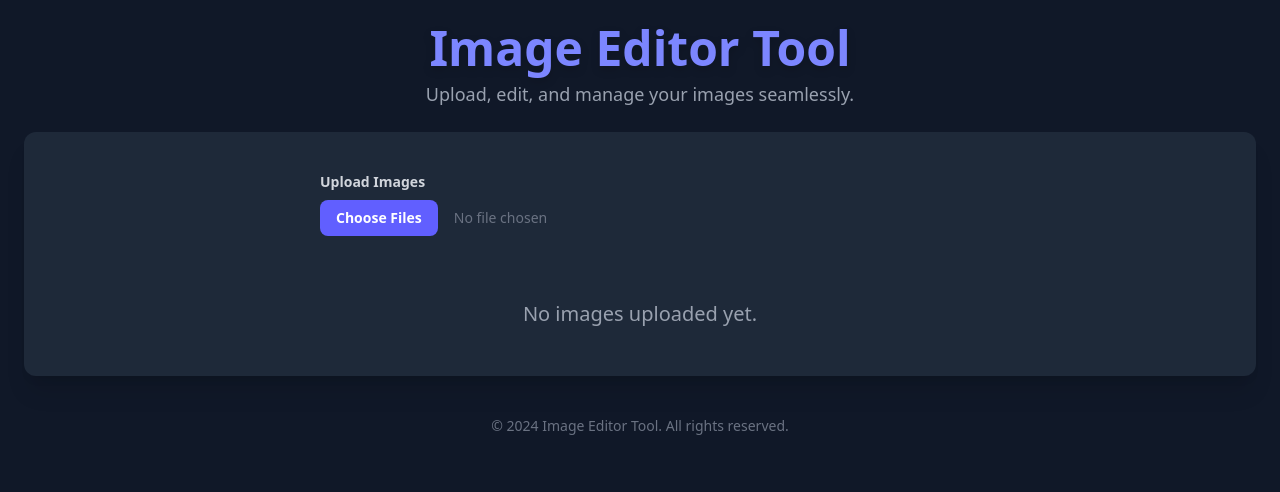
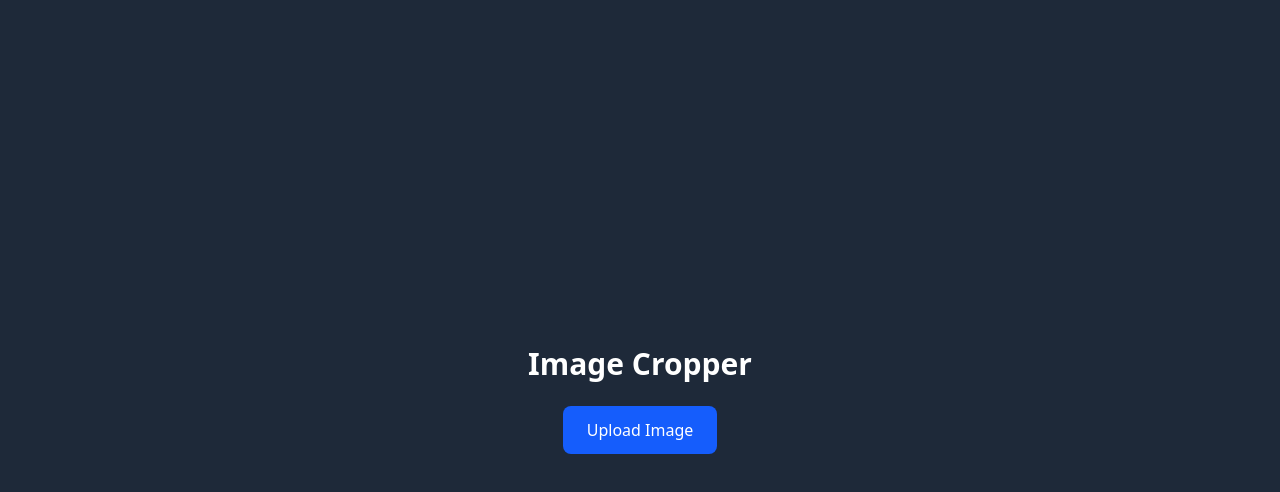
Before and after one commit to AbdullahCodingMaster/image-editor-tool, a React (Vite) app: page / in a window 1280 px wide. Shown: the top 492 px of the page. Built offline with nearby package versions, Linux system fonts and the light colour scheme.

Commit message:
Add image cropping functionality with new Home and Cropper components

```diff
--- a/package.json
+++ b/package.json
@@ -10,12 +10,16 @@
     "preview": "vite preview"
   },
   "dependencies": {
+    "@emotion/react": "^11.14.0",
+    "@emotion/styled": "^11.14.0",
+    "@mui/material": "^6.4.2",
     "@tailwindcss/vite": "^4.0.3",
     "cropperjs": "^1.6.2",
     "prop-types": "^15.8.1",
     "react": "^18.3.1",
     "react-cropper": "^2.3.3",
     "react-dom": "^18.3.1",
+    "react-easy-crop": "^5.2.0",
     "react-icons": "^5.4.0",
     "tailwindcss": "^4.0.3"
   },
--- a/src/App.jsx
+++ b/src/App.jsx
@@ -1,100 +1,7 @@
-import { useState } from "react";
-import ImageUpload from "./components/ImageUpload";
-import ImageGallery from "./components/ImageGallery";
-import ImageEditor from "./components/ImageEditor";
-import "./App.css";
+import Home from "./pages/Home";
 
-function App() {
-  const [images, setImages] = useState([]);
-  const [selectedImage, setSelectedImage] = useState(null);
-
-  const handleUpload = (newImages) => {
-    setImages((prevImages) => [...prevImages, ...newImages]);
-  };
-
-  const handleSelect = (image) => {
-    setSelectedImage(image);
-  };
-
-  const handleSave = (editedImage) => {
-    setImages((prevImages) =>
-      prevImages.map((img) => (img === selectedImage ? editedImage : img))
-    );
-    setSelectedImage(null); // Optionally reset selection after save
-  };
-
-  return (
-    <div className="min-h-screen bg-gray-900 text-white flex flex-col items-center p-6">
-      <header className="w-full text-center mb-6">
-        <h1 className="text-5xl font-extrabold text-indigo-400 drop-shadow-lg">
-          Image Editor Tool
-        </h1>
-        <p className="text-lg text-gray-400 mt-2">
-          Upload, edit, and manage your images seamlessly.
-        </p>
-      </header>
-
-      <div className="bg-gray-800 shadow-xl rounded-xl p-6 w-full max-w-7xl">
-        {/* Conditional rendering for image editor */}
-        {selectedImage ? (
-          <div className="grid grid-cols-1 sm:grid-cols-2 lg:grid-cols-12 gap-6">
-            {/* Left Column - Image Gallery */}
-            <div className="col-span-2 sm:col-span-3 lg:col-span-3 bg-gray-700 p-4 rounded-lg shadow-md">
-              <h2 className="text-lg font-semibold text-gray-200 mb-4">
-                Image Gallery
-              </h2>
-              <ImageGallery images={images} onSelect={handleSelect} />
-            </div>
-
-            {/* Center Column - Image Editing Canvas */}
-            <div className="col-span-2 sm:col-span-4 lg:col-span-6 bg-gray-800 p-4 rounded-lg shadow-md">
-              <h2 className="text-lg font-semibold text-gray-200 mb-4">
-                Image Editor
-              </h2>
-              <ImageEditor image={selectedImage} onSave={handleSave} />
-            </div>
-
-            {/* Right Column - Edited Image Preview and Save */}
-            <div className="col-span-2 sm:col-span-3 lg:col-span-3 bg-gray-700 p-4 rounded-lg shadow-md">
-              <h2 className="text-lg font-semibold text-gray-200 mb-4">
-                Preview & Save
-              </h2>
-              <div className="flex justify-center mb-4">
-                {/* Preview the edited image */}
-                <img
-                  src={selectedImage?.src}
-                  alt="Edited"
-                  className="max-w-full h-auto rounded-lg shadow-lg"
-                />
-              </div>
-              <button
-                onClick={() => handleSave(selectedImage)} // Trigger the save
-                className="mt-4 w-full py-2 bg-blue-500 hover:bg-blue-600 active:bg-blue-700 text-white rounded-md focus:outline-none transition-all"
-              >
-                Save Image
-              </button>
-            </div>
-          </div>
-        ) : (
-          <div className="flex flex-col items-center">
-            {/* Image Upload Section */}
-            <div className="mb-6 w-full max-w-2xl">
-              <ImageUpload onUpload={handleUpload} />
-            </div>
-
-            {/* Image Gallery */}
-            <div className="w-full max-w-6xl">
-              <ImageGallery images={images} onSelect={handleSelect} />
-            </div>
-          </div>
-        )}
-      </div>
-
-      <footer className="mt-10 text-gray-500 text-sm text-center">
-        <p>&copy; 2024 Image Editor Tool. All rights reserved.</p>
-      </footer>
-    </div>
-  );
-}
+const App = () => {
+  return <Home />;
+};
 
 export default App;
--- /dev/null
+++ b/src/components/Cropper.jsx
@@ -0,0 +1,72 @@
+import { useState, useCallback } from "react";
+import PropTypes from "prop-types";
+import Cropper from "react-easy-crop";
+import { Slider } from "@mui/material";
+import { FiRotateCw, FiDownload } from "react-icons/fi";
+
+const ImageCropper = ({ image }) => {
+  const [crop, setCrop] = useState({ x: 0, y: 0 });
+  const [zoom, setZoom] = useState(1);
+  const [rotation, setRotation] = useState(0);
+
+  const onCropComplete = useCallback((croppedArea, croppedAreaPixels) => {
+    console.log(croppedArea, croppedAreaPixels);
+  }, []);
+
+  return (
+    <div className="flex flex-col items-center bg-gray-900 p-4 rounded-lg shadow-lg w-[80%] mx-auto">
+      <div className="relative w-full h-80 bg-black">
+        <Cropper
+          image={image}
+          crop={crop}
+          zoom={zoom}
+          rotation={rotation}
+          onCropChange={setCrop}
+          onZoomChange={setZoom}
+          onRotationChange={setRotation}
+          onCropComplete={onCropComplete}
+        />
+      </div>
+
+      {/* Controls */}
+      <div className="w-full flex flex-col gap-4 p-4">
+        <div className="flex justify-between text-white">
+          <span>Zoom</span>
+          <Slider
+            value={zoom}
+            min={1}
+            max={3}
+            step={0.1}
+            onChange={(e, zoom) => setZoom(zoom)}
+          />
+        </div>
+        <div className="flex justify-between text-white">
+          <span>Rotate</span>
+          <Slider
+            value={rotation}
+            min={0}
+            max={360}
+            step={1}
+            onChange={(e, rotation) => setRotation(rotation)}
+          />
+        </div>
+      </div>
+
+      {/* Action Buttons */}
+      <div className="flex justify-center gap-4 mt-4">
+        <button className="bg-blue-600 text-white px-4 py-2 rounded-lg flex items-center gap-2 hover:bg-blue-700">
+          <FiRotateCw /> Reset
+        </button>
+        <button className="bg-green-600 text-white px-4 py-2 rounded-lg flex items-center gap-2 hover:bg-green-700">
+          <FiDownload /> Save
+        </button>
+      </div>
+    </div>
+  );
+};
+
+ImageCropper.propTypes = {
+  image: PropTypes.string.isRequired, // Ensure `image` is a required string
+};
+
+export default ImageCropper;
--- /dev/null
+++ b/src/pages/Home.jsx
@@ -0,0 +1,42 @@
+import { useState } from "react";
+import ImageCropper from "../components/Cropper";
+import PropTypes from "prop-types";
+
+const Home = () => {
+  const [image, setImage] = useState(null);
+
+  const handleImageUpload = (event) => {
+    const file = event.target.files[0];
+    if (file) {
+      const reader = new FileReader();
+      reader.onload = () => setImage(reader.result);
+      reader.readAsDataURL(file);
+    }
+  };
+
+  return (
+    <div className="min-h-screen flex flex-col items-center justify-center bg-gray-800 text-white">
+      <h1 className="text-3xl font-bold mb-6">Image Cropper</h1>
+
+      {!image ? (
+        <label className="cursor-pointer bg-blue-600 px-6 py-3 rounded-lg hover:bg-blue-700">
+          Upload Image
+          <input
+            type="file"
+            accept="image/*"
+            onChange={handleImageUpload}
+            className="hidden"
+          />
+        </label>
+      ) : (
+        <ImageCropper image={image} />
+      )}
+    </div>
+  );
+};
+
+Home.propTypes = {
+  image: PropTypes.string,
+};
+
+export default Home;
```
Also changed, not shown: 1 other file (tests, documents, lock files or other folders).
